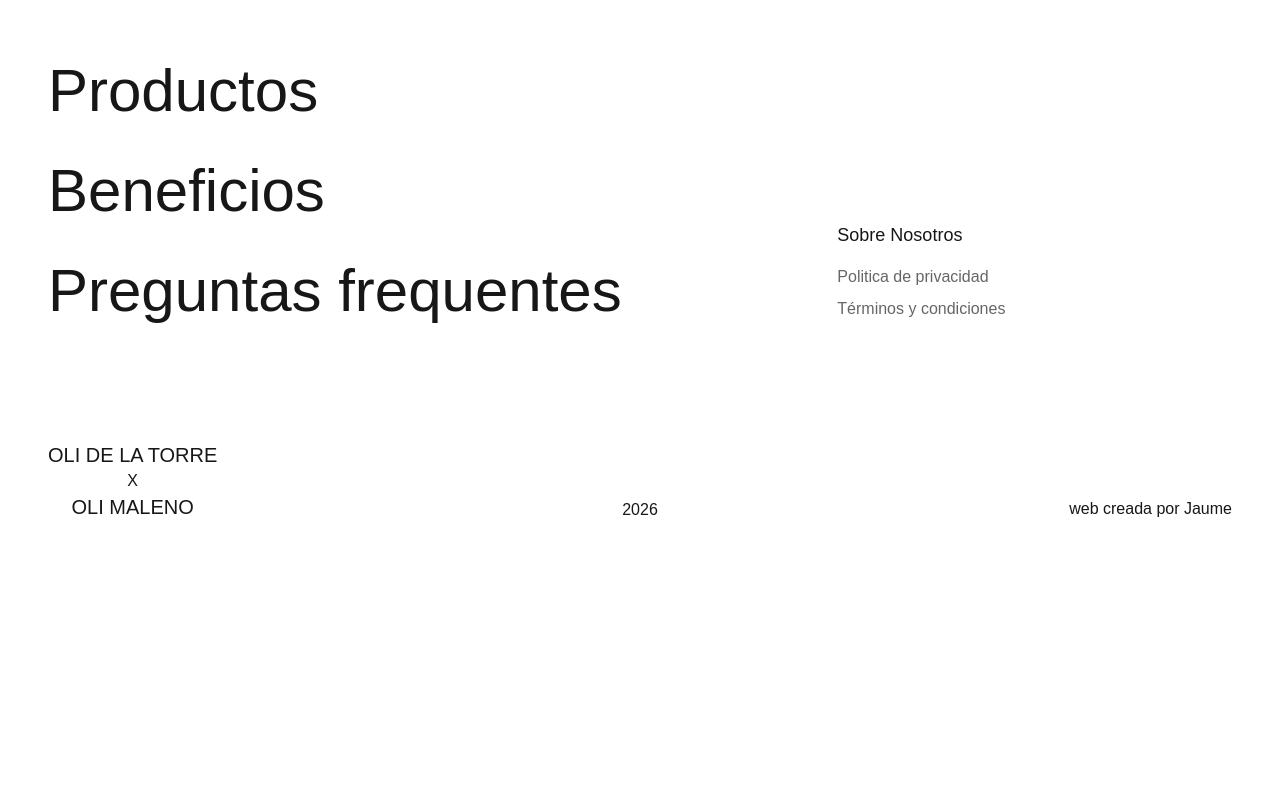
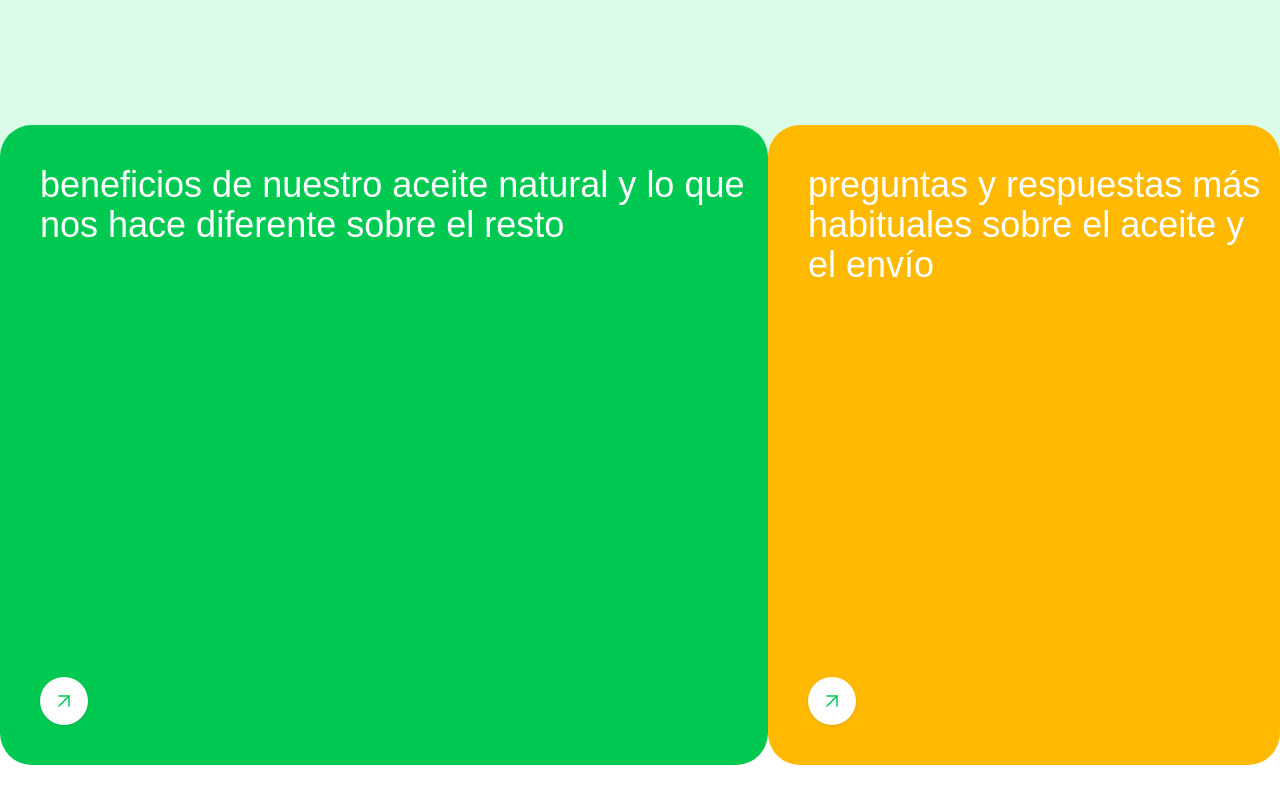
Before and after one commit to JaumeEsquerdo/oli-de-la-torre, a Next.js app in the folder oli-maleno/: page /producto/botella-2l in a window 1280 px wide. Shown: the part 2180-2980 px from the top of the page. Before the commit the page ends 2765 px from the top, so only its background shows below. Built offline with nearby package versions, Linux system fonts and the light colour scheme.

Commit message:
componetizar Banners page productos y crear un keyframe animado del btn en hover

```diff
--- /dev/null
+++ b/oli-maleno/app/components/NavigationBanners.tsx
@@ -0,0 +1,41 @@
+
+
+import { ArrowUpRight } from 'lucide-react';
+
+
+export const NavigationBanners = () => {
+    // const [activeBanner, setActiveBanner] = useState<string | null>(null);
+
+    return (
+        <div className="w-full flex mt-40 relative" >
+            {/* div para decorar los espacios q dejan los bordes redondeados cuando se juanta con el color del footer */}
+            <div className="absolute bottom-0 h-80 right-0 w-full bg-white z-0" />
+            <div className=" group relative w-3/5 h-160 bg-green-500 rounded-4xl z-10"
+
+            >
+                <h3 className="text-4xl text-white absolute top-10 left-10 pointer-events-none">beneficios de nuestro aceite natural y
+                    lo que nos hace diferente sobre el resto</h3>
+                <div className={`absolute bottom-10 left-10 w-12 h-12 bg-white rounded-full flex items-center justify-center shadow-sm
+                    animate-[movimientoInfinitoBtn_1.2s_ease-in-out_infinite]
+        [animation-play-state:paused]
+        group-hover:[animation-play-state:running]
+        transition-all duration-500 ease-in-out
+                    `}>
+                    <ArrowUpRight className="w-6 h-6 text-green-500 stroke-[1.5]" />
+                </div>
+            </div>
+            <div className="group relative w-2/5 h-160 bg-amber-400 rounded-4xl z-10"
+
+            >
+                <h3 className="text-4xl text-white absolute top-10 left-10">preguntas y respuestas más habituales sobre el aceite y el envío</h3>
+                <div className={`absolute bottom-10 left-10 w-12 h-12 bg-white rounded-full flex items-center justify-center shadow-sm
+                     animate-[movimientoInfinitoBtn_1.2s_ease-in-out_infinite]
+        [animation-play-state:paused]
+        group-hover:[animation-play-state:running]
+        transition-all duration-500 ease-in-out`}>
+                    <ArrowUpRight className="w-6 h-6 text-green-500 stroke-[1.5]" />
+                </div>
+            </div>
+        </div>
+    );
+}
--- a/oli-maleno/app/globals.css
+++ b/oli-maleno/app/globals.css
@@ -29,3 +29,15 @@ body {
 html {
   scroll-behavior: smooth;
 }
+
+@keyframes movimientoInfinitoBtn {
+  0% {
+    transform: translateX(0) translateY(0);
+  }
+  50% {
+    transform: translateX(10px) translateY(-10px);
+  }
+  100% {
+    transform: translateX(0) translateY(0);
+  }
+}
--- a/oli-maleno/app/producto/[id]/page.tsx
+++ b/oli-maleno/app/producto/[id]/page.tsx
@@ -3,10 +3,12 @@ import { Footer } from "@/app/components/Footer";
 import { Header } from "@/app/components/Header";
 import SelectorCantidadPrecio from "@/app/components/SelectorCantidadPrecio";
 import Link from "next/link";
-import { Leaf, Heart, Container, GlassWater, LucideIcon } from 'lucide-react';
+import { Leaf, Heart, Container, GlassWater, LucideIcon, ArrowUpRight } from 'lucide-react';
 import Image from "next/image";
 import { FAQ } from "@/app/components/FAQ";
 import InfiniteMarquee from "@/app/components/InfiniteMarquee";
+import { NavigationBanners } from "@/app/components/NavigationBanners";
+
 
 interface Logo {
     src: string;
@@ -177,6 +179,8 @@ export default async function DetalleProductoPage({ params }: PaginaProps) {
 
                 {/* fuera de la estructura de producto */}
                 <InfiniteMarquee textosNuevos={caracteristicasProductos} />
+
+                <NavigationBanners />
             </div >
             <Footer />
         </>
```
